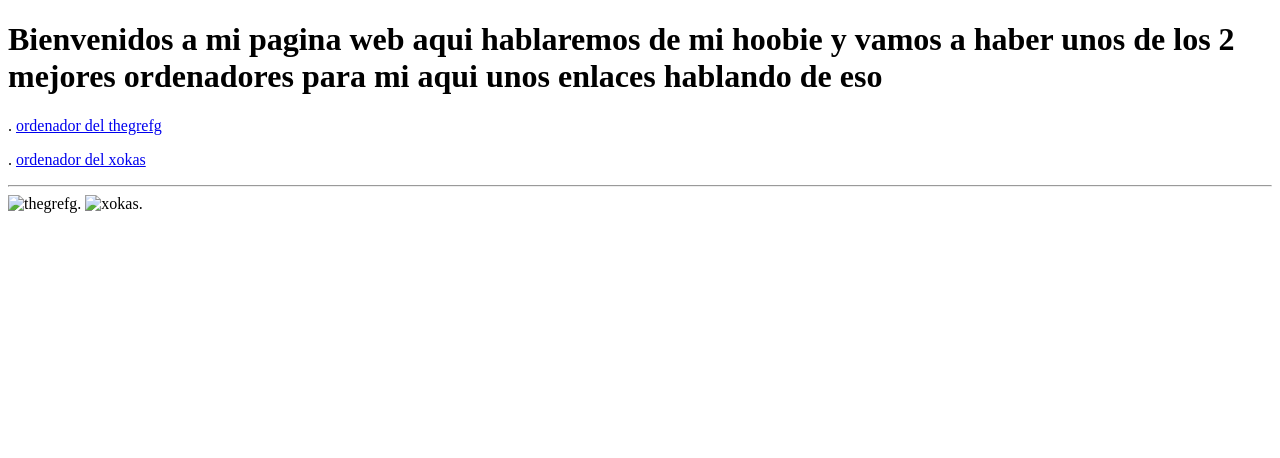
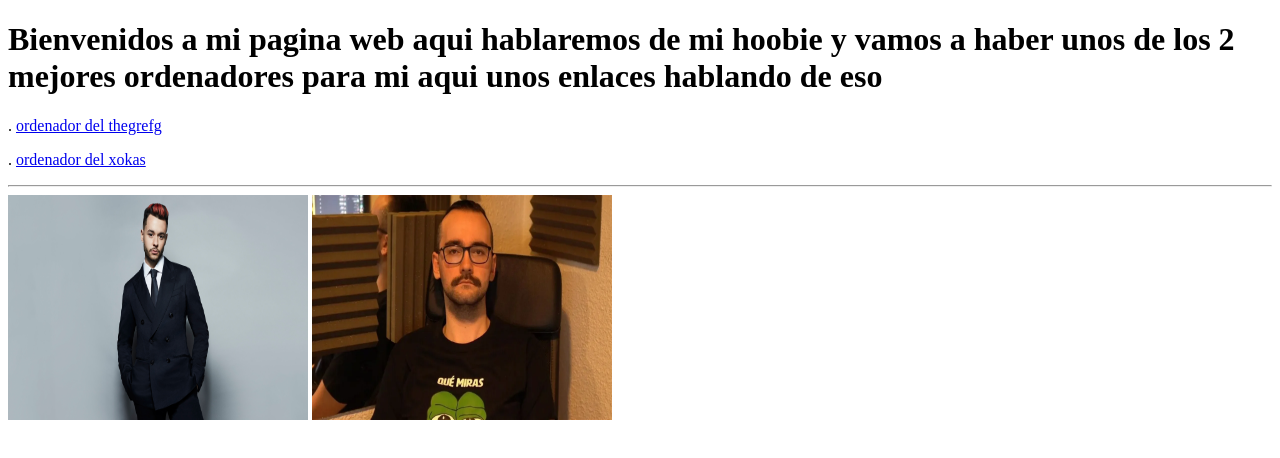
Before and after one commit to Juaca2008/juaca2008.github.io, a plain HTML site: page index.html in a window 1280 px wide. Drawn offline with Linux system fonts and the light colour scheme.

Commit message:
Update index.html

```diff
--- a/index.html
+++ b/index.html
@@ -9,7 +9,7 @@
 <p>. <a href="file:///home/usuario/Escritorio/pagina1-1.html">ordenador del thegrefg</a></p>
 <p>. <a href="file:///home/usuario/Escritorio/pagina1-2.html">ordenador del xokas</a></p>
 <hr>
-<img src="imagenes/Forbes_TheGrefg_04.jpg" width="300" height="225" alt="thegrefg.">
-<img src="imagenes/xokas-serio.webp" width="300" height="225" alt="xokas.">
+<img src="Forbes_TheGrefg_04.jpg" width="300" height="225" alt="thegrefg.">
+<img src="xokas-serio.webp" width="300" height="225" alt="xokas.">
 </body>
 </html>
```
